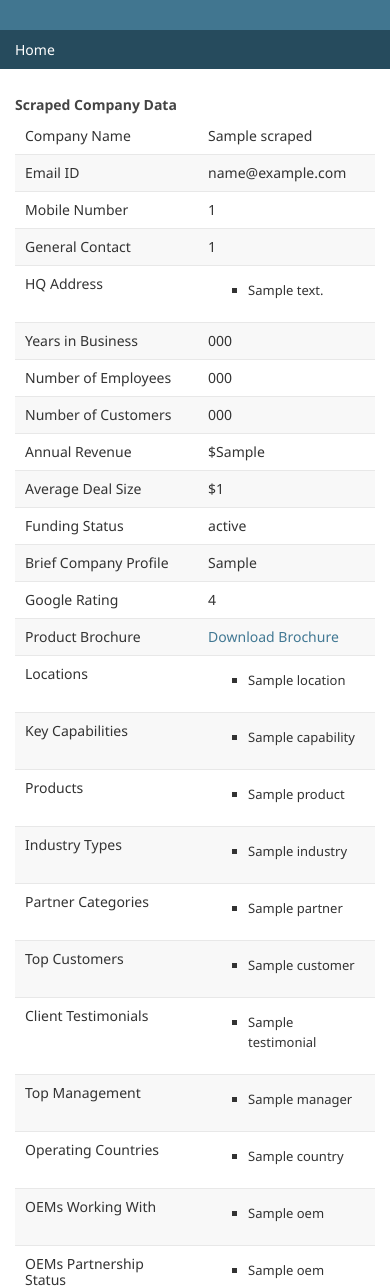
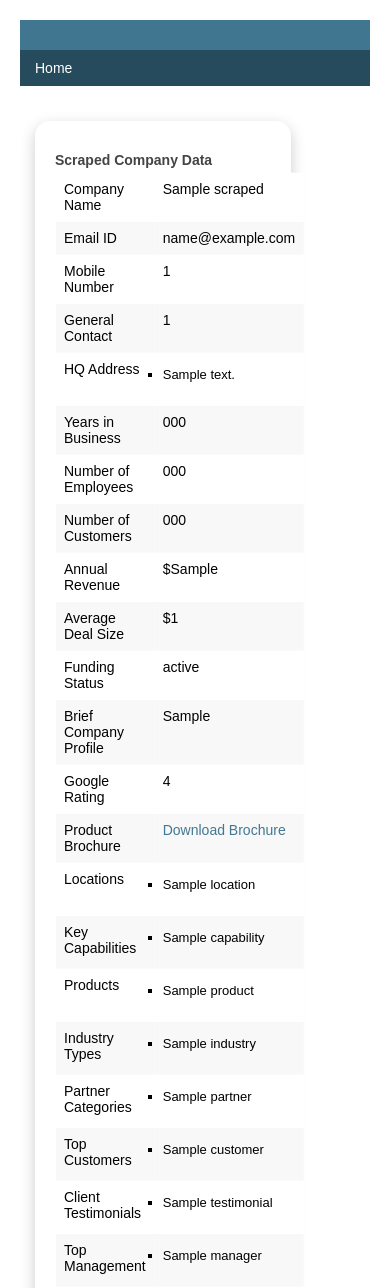
Before and after one commit to dev-jarial/ICP, a Django app: template company/templates/admin/company_admin_view.html in a window 390 px wide. Shown: the top 1288 px of the page. Run offline with Django 5.2, Linux system fonts and the light colour scheme; the template is opened without the code that fills it: most values are stand-ins (such as "Sample title", 1, 10 or a date in 2020); data that the repository does not hold is empty; parts of the project's set-up code (start-up, migrations or seed data) failed here and were passed over.

Commit message:
updated the admin view

```diff
--- a/company/templates/admin/company_admin_view.html
+++ b/company/templates/admin/company_admin_view.html
@@ -1,5 +1,271 @@
 {% extends "admin/base_site.html" %}
 {% block content %}
+<style>
+    /* Global Styles */
+    * {
+        margin: 0;
+        padding: 0;
+        box-sizing: border-box;
+        font-family: 'Poppins', sans-serif;
+    }
+
+    html,
+    body {
+        height: auto;
+        min-height: 100vh;
+        overflow-y: auto;
+        /* Ensures scrolling is allowed */
+        overflow-x: hidden;
+        scroll-behavior: smooth;
+    }
+
+    body {
+        background: #ffffff;
+        display: flex;
+        align-items: center;
+        justify-content: center;
+        flex-direction: column;
+        padding: 20px;
+        position: relative;
+    }
+
+    .company-logo {
+        position: absolute;
+        top: 20px;
+        left: 5%;
+        width: 300px;
+        height: auto;
+        z-index: 10;
+    }
+
+    /* Matrix Background Effect */
+    .matrix-background {
+        position: fixed;
+        top: 0;
+        left: 0;
+        width: 100%;
+        height: 100vh;
+        overflow: hidden;
+        z-index: -1;
+    }
+
+    .matrix-text {
+        position: absolute;
+        font-size: 40px;
+        font-weight: 800;
+        color: rgb(111, 96, 96);
+        text-shadow: 0 0 8px rgb(176, 176, 176);
+        white-space: nowrap;
+        animation: fall linear infinite;
+    }
+
+    @keyframes fall {
+        0% {
+            transform: translateY(-100vh);
+            opacity: 0;
+        }
+
+        10% {
+            opacity: 1;
+        }
+
+        100% {
+            transform: translateY(100vh);
+            opacity: 0;
+        }
+    }
+
+    /* Main Container */
+    .container {
+        position: relative;
+        background: rgba(186, 179, 179, 0.1);
+        backdrop-filter: blur(10px);
+        border-radius: 20px;
+        padding: 40px;
+        text-align: center;
+        box-shadow: 0 10px 30px rgba(0, 0, 0, 0.3);
+        max-width: 600px;
+        width: 100%;
+        border: 1px solid rgba(179, 172, 172, 0.2);
+        animation: fadeIn 1s ease-in-out;
+        z-index: 2;
+        margin-bottom: 20px;
+        /* Ensures spacing at the bottom */
+    }
+
+    h2 {
+        font-size: 26px;
+        color: #000000;
+        margin-bottom: 10px;
+        font-weight: 600;
+    }
+
+    p {
+        color: #000000;
+        font-size: 15px;
+        margin-bottom: 20px;
+    }
+
+    form {
+        display: flex;
+        flex-direction: column;
+        gap: 15px;
+    }
+
+    input[type="text"],
+    textarea {
+        width: 100%;
+        padding: 12px;
+        border: 1px solid rgba(122, 103, 103, 0.3);
+        border-radius: 8px;
+        font-size: 16px;
+        transition: 0.3s;
+        outline: none;
+        background: rgba(132, 126, 126, 0.2);
+        color: #000000;
+        text-align: center;
+    }
+
+    input[type="text"]::placeholder {
+        color: #392626;
+    }
+
+    input[type="text"]:focus {
+        background: #cbc6c6;
+        box-shadow: 0 0 8px rgba(159, 152, 152, 0.5);
+    }
+
+    .btn-primary {
+        padding: 12px;
+        border: none;
+        border-radius: 8px;
+        font-size: 16px;
+        font-weight: bold;
+        color: rgb(0, 0, 0);
+        background: linear-gradient(135deg, #ff7eb3, #ff758c);
+        transition: all 0.3s ease-in-out;
+        cursor: pointer;
+    }
+
+    .btn-primary:hover {
+        transform: scale(1.05);
+        background: linear-gradient(135deg, #ff758c, #ff4f70);
+    }
+
+    /* Loading Spinner */
+    .spinner {
+        width: 40px;
+        height: 40px;
+        border: 4px solid rgba(125, 26, 26, 0.3);
+        border-top: 4px solid rgb(0, 0, 0);
+        border-radius: 50%;
+        animation: spin 1s linear infinite;
+        margin: 10px auto;
+    }
+
+    @keyframes spin {
+        from {
+            transform: rotate(0deg);
+        }
+
+        to {
+            transform: rotate(360deg);
+        }
+    }
+
+    /* Scraped Data Output */
+    .output-container {
+        background: rgba(255, 255, 255, 0.1);
+        backdrop-filter: blur(10px);
+        border-radius: 15px;
+        padding: 20px;
+        margin-top: 20px;
+        max-width: 70%;
+        width: 100%;
+        color: rgb(0, 0, 0);
+        text-align: left;
+        box-shadow: 0 5px 15px rgba(0, 0, 0, 0.2);
+    }
+
+    .data-table {
+        width: 100%;
+        border-collapse: collapse;
+    }
+
+    .data-table th,
+    .data-table td {
+        border: 1px solid rgba(255, 255, 255, 0.3);
+        padding: 8px;
+        text-align: left;
+        color: rgb(0, 0, 0);
+    }
+
+    /* Responsive Design */
+    @media (max-width: 768px) {
+        .container {
+            max-width: 90%;
+            padding: 30px;
+        }
+        .output-container {
+            max-width: 80%;
+            width: 90%;
+        }
+        h2 {
+            font-size: 22px;
+        }
+
+        p {
+            font-size: 14px;
+        }
+
+        input[type="text"] {
+            font-size: 14px;
+            padding: 10px;
+        }
+
+        .btn-primary {
+            font-size: 14px;
+            padding: 10px;
+        }
+
+        .matrix-text {
+            font-size: 25px;
+        }
+        .company-logo {
+            width: 150px; /* Adjust for smaller screens */
+        }
+    }
+
+    @media (max-width: 480px) {
+        .container {
+            max-width: 95%;
+            padding: 25px;
+        }
+
+        h2 {
+            font-size: 20px;
+        }
+
+        p {
+            font-size: 13px;
+        }
+
+        input[type="text"] {
+            font-size: 13px;
+            padding: 8px;
+        }
+
+        .btn-primary {
+            font-size: 13px;
+            padding: 8px;
+        }
+
+        .matrix-text {
+            font-size: 20px;
+        }
+    }
+</style>
+
 
 {% if scraped_data %}
 <div class="output-container">
```
